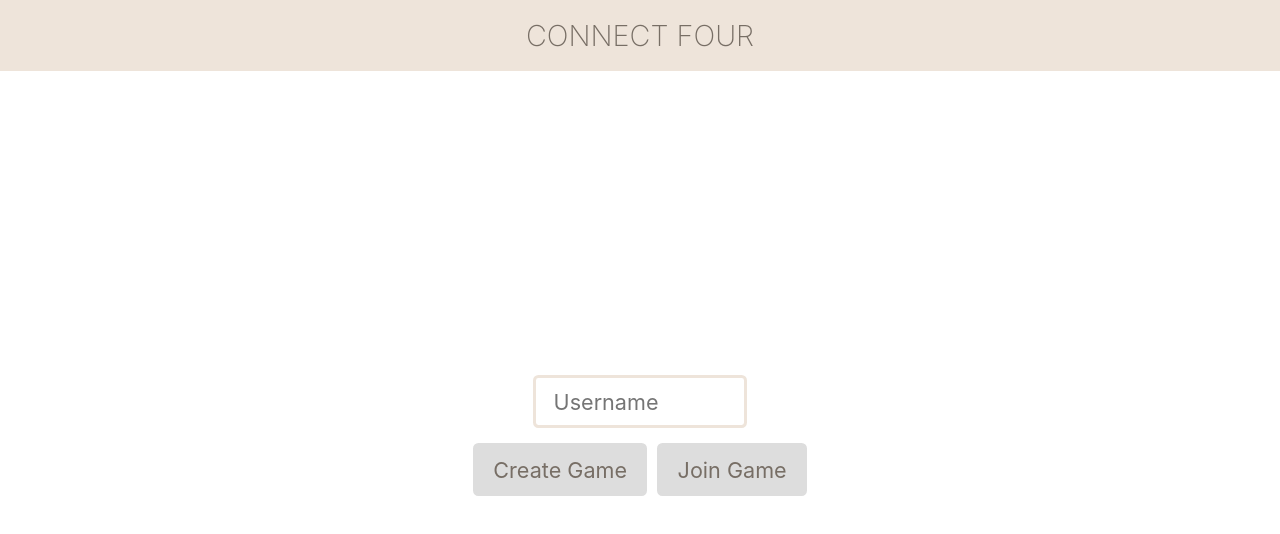
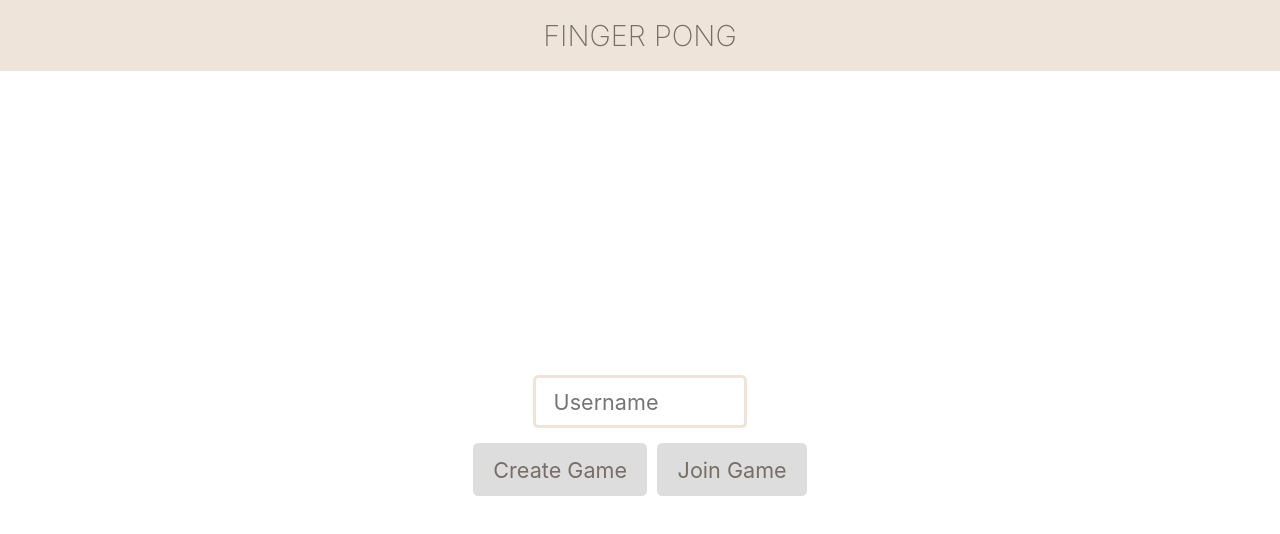
Before and after one commit to pooky1955/conu-hacks-viii, a Svelte app: page / in a window 1280 px wide. Shown: the top 534 px of the page. Built offline with nearby package versions, Linux system fonts and the light colour scheme; no server answers.

Commit message:
change name

```diff
--- a/package.json
+++ b/package.json
@@ -1,5 +1,5 @@
 {
-  "name": "connect-four",
+  "name": "finger-pong",
   "version": "1.0.0",
   "private": true,
   "scripts": {
--- a/public/index.html
+++ b/public/index.html
@@ -4,7 +4,7 @@
 	<meta charset='utf-8'>
 	<meta name='viewport' content='width=device-width,initial-scale=1'>
 
-	<title>Connect Four</title>
+	<title>Finger Pong</title>
 
 	<link rel='icon' type='image/png' href='/favicon.png'>
 	<link rel='stylesheet' href='/global.css'>
--- a/src/Bar.svelte
+++ b/src/Bar.svelte
@@ -3,7 +3,7 @@
 </script>
 
 <header>
-    <h1>Connect Four</h1>
+    <h1>Finger Pong</h1>
     {#if $roomStore && Object.keys($roomStore).length != 0}
         <div class="side-left">
             <span>{$roomStore.id}</span>
```
Also changed, not shown: 2 other files (tests, documents, lock files or other folders).
